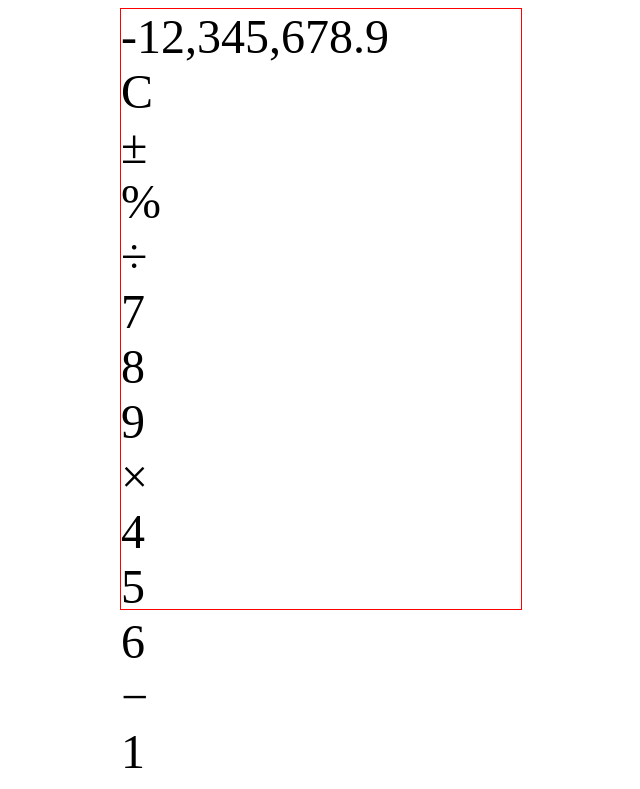
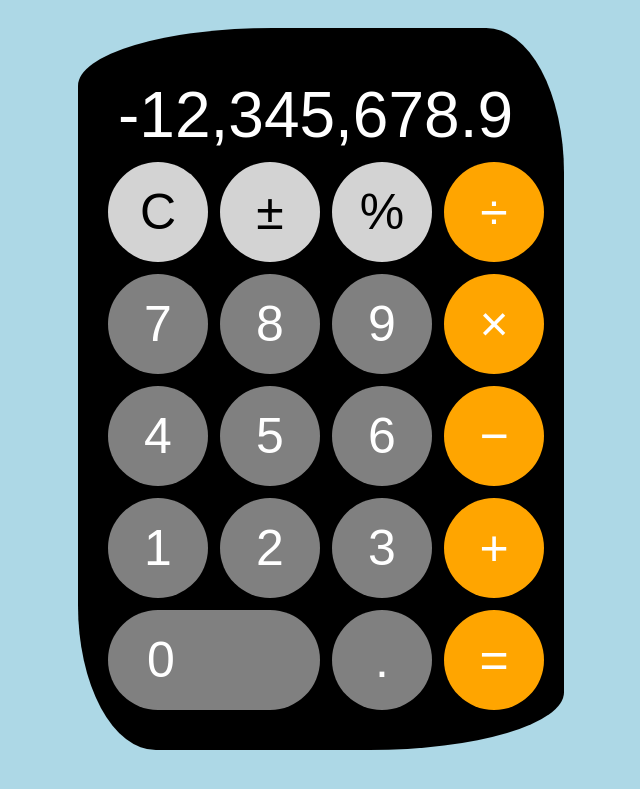
Before and after one commit to Oscar-P-E/calculator, a plain HTML site: page index.html in a window 1280 px wide. Shown: the top 789 px of the page, without its empty margins (319-959 px from the left). Drawn offline with Linux system fonts and the light colour scheme.

Commit message:
Style calculator

```diff
--- a/css/style.css
+++ b/css/style.css
@@ -1,19 +1,82 @@
+* {
+  box-sizing: border-box;
+}
 html {
-  box-sizing: border-box;
+  /* box-sizing: border-box; */
   font-size: 62.5%; /* 10pt, for easy rem sizing */
+  font-family: Arial, Helvetica, sans-serif;
+  background-color: lightblue;
 }
 
 .container {
   margin: auto;
+  padding-top: 20px;
   max-width: 1000px;
   display: flex;
   justify-content: center;
   align-items: center;
 }
 .calculator {
-  font-size: 4.8rem;
-  border: 1px solid red;
-  width: 400px;
-  height: 600px;
+  border-radius: 40% 16% / 8% 20%;
+  width: auto;
+  height: auto;
+  /* display: grid; */
+  background-color: black;
+  /* padding: 50px 20px 30px; */
+  padding: 50px 20px 40px 30px;
+}
+
+.buttons {
+  font-size: 5rem;
   display: grid;
+  grid-template-columns: repeat(4, 100px);
+  gap: 12px;
 }
+
+.buttons > .button {
+  border-radius: 100px;
+  height: 100px;
+  display: flex;
+  justify-content: center;
+  align-items: center;
+}
+
+.display {
+  font-size: 6.4rem;
+  text-align: right;
+  padding-right: 31px;
+  margin-bottom: 10px;
+  /* border: 1px black solid; */
+  color: white;
+}
+
+.button {
+  text-align: center;
+  /* border: 1px black solid; */
+}
+
+#zero {
+  grid-column: span 2;
+  display: grid;
+  grid-template-columns: 1fr 1fr;
+  border-radius: 100px;
+}
+
+.number,
+.decimal {
+  background-color: grey;
+  color: white;
+}
+
+.operator,
+.equals {
+  background-color: orange;
+  color: white;
+}
+
+.clear,
+.pos-neg,
+.percent {
+  background-color: lightgrey;
+  color: black;
+}
```
